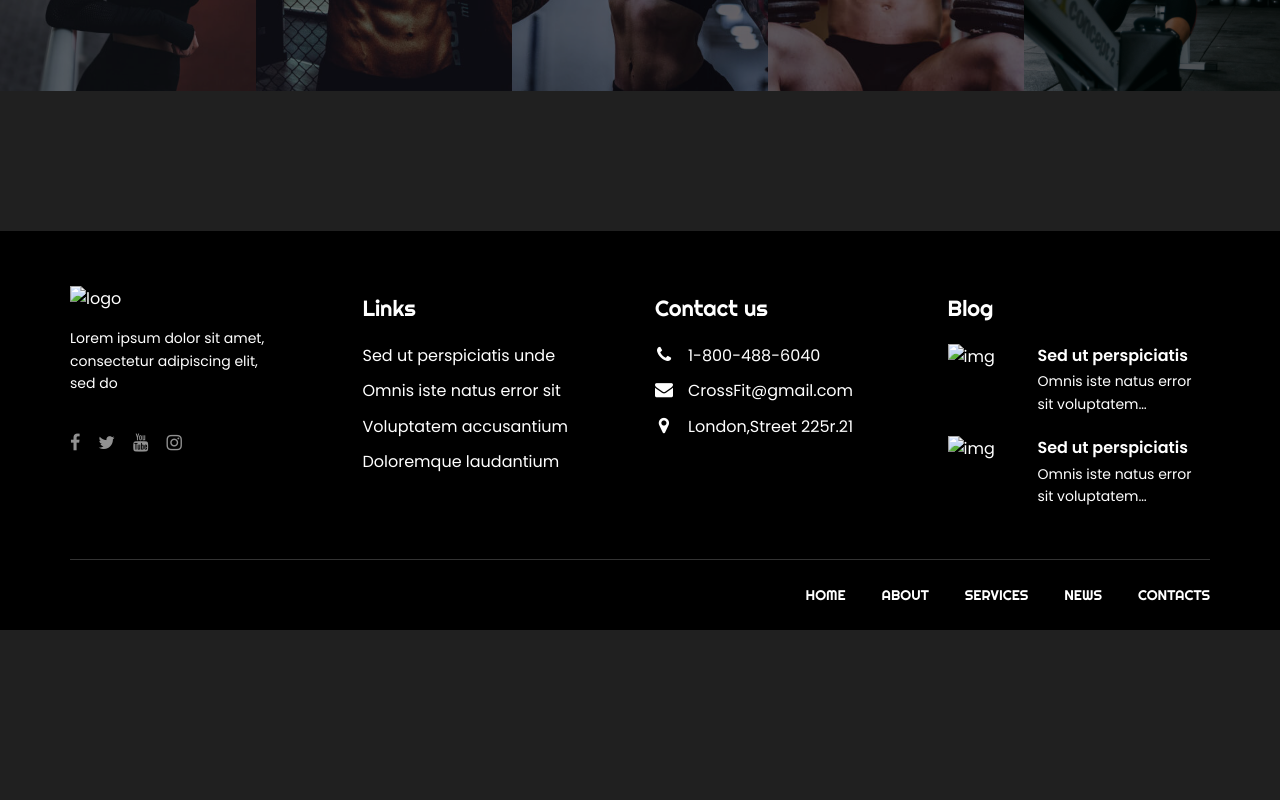
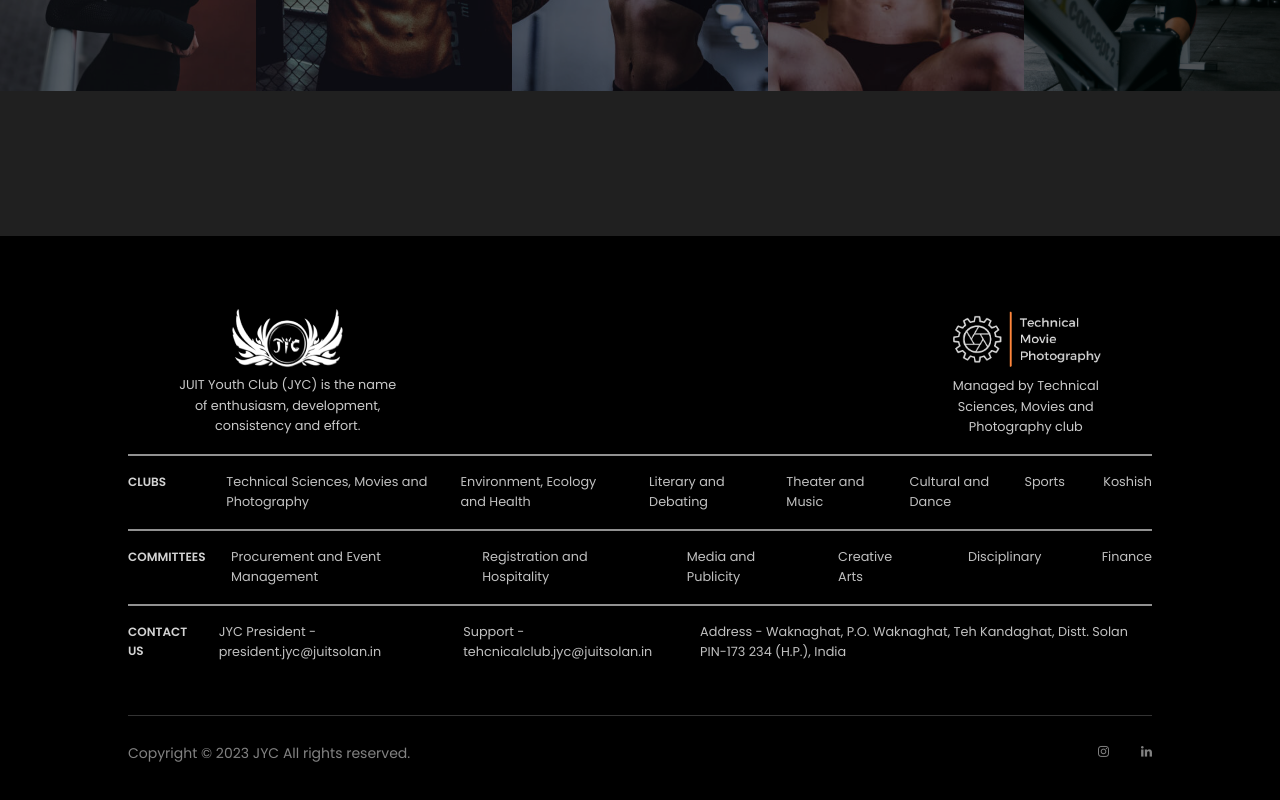
Before and after one commit to sgndesigner/Parakaram, a plain HTML site: page galary.html in a window 1280 px wide. Shown: the part 4182-4982 px from the top of the page. Before the commit the page ends 4812 px from the top, so only its background shows below. Drawn offline with Linux system fonts and the light colour scheme; files whose address does not match are found by name.

Commit message:
gallery footer

```diff
--- a/galary.html
+++ b/galary.html
@@ -15,6 +15,7 @@
 	<link rel="stylesheet" href="assets/css/bootstrap-grid.css">
 	<link rel="stylesheet" href="assets/css/font-awesome.min.css">
 	<link rel="stylesheet" href="assets/css/style.css">
+	<link rel="stylesheet" href="assets/css/footer.css">
 </head>
 
 <body id="home" class="page-trainer">
@@ -356,65 +357,117 @@
 	<!-- ============ S-BEST-TRAINER END ============ -->
 
 	<!-- ================== FOOTER ================== -->
-	<footer>
-		<div class="container">
-			<div class="row">
-				<div class="col-sm-6 col-lg-3 footer-item-logo">
-					<a href="index.html" class="logo-footer"><img src="assets/img/footer-logo2.svg" alt="logo"></a>
-					<p>Lorem ipsum dolor sit amet, consectetur adipiscing elit, sed do</p>
-					<ul class="social-list">
-						<li><a target="_blank" href="https://www.facebook.com/rovadex"><i class="fa fa-facebook" aria-hidden="true"></i></a></li>
-						<li><a target="_blank" href="https://twitter.com/RovadexStudio"><i class="fa fa-twitter" aria-hidden="true"></i></a></li>
-						<li><a target="_blank" href="https://www.youtube.com/"><i class="fa fa-youtube" aria-hidden="true"></i></a></li>
-						<li><a target="_blank" href="https://www.instagram.com/rovadex"><i class="fa fa-instagram" aria-hidden="true"></i></a></li>
-					</ul>
+	<footer class="footer-content">
+		<div class="footer-wrapper">
+		  <div class="footer-links-wrapper">
+			<div></div>
+			<div class="jyc-tmp">
+			  <div class="jyc">
+				<div class="logojyc">
+				  <img class="footer-logojyc" src="./photos/logojyc.png" alt="JYC Logo" />
 				</div>
-				<div class="col-sm-6 col-lg-3 footer-item footer-item-list">
-					<h3>Links</h3>
-					<ul class="footer-link">
-						<li><a href="#">Sed ut perspiciatis unde</a></li>
-						<li><a href="#">Omnis iste natus error sit</a></li>
-						<li><a href="#">Voluptatem accusantium</a></li>
-						<li><a href="#">Doloremque laudantium</a></li>
-					</ul>
+				<div class="jyc-text">
+				  JUIT Youth Club (JYC) is the name <br />
+				  of enthusiasm, development, <br /> consistency and effort.
 				</div>
-				<div class="col-sm-6 col-lg-3 footer-item">
-					<h3>Contact us</h3>
-					<ul class="footer-cont">
-						<li><i class="fa fa-phone" aria-hidden="true"></i><a href="tel:18004886040">1-800-488-6040</a></li>
-						<li><i class="fa fa-envelope" aria-hidden="true"></i><a href="mailto:crossFit@gmail.com">CrossFit@gmail.com</a></li>
-						<li><i class="fa fa-map-marker" aria-hidden="true"></i><a href="contacts.html">London,Street 225r.21</a></li>
-					</ul>
 			  </div>
-				<div class="col-sm-6 col-lg-3 footer-item">
-					<h3>Blog</h3>
-					<ul class="footer-blog">
-						<li>
-							<a href="blog.html" class="img-cover"><img src="assets/img/footer-icon-1.jpg" alt="img"></a>
-							<div class="footer-blog-info">
-								<div class="name"><a href="blog.html">Sed ut perspiciatis</a></div>
-								<p>Omnis iste natus error sit voluptatem…</p>
+			  <div class="tmp">
+				<div class="logotmp">
+				  <img class="footer-logotmp" src="./photos/logotmp.png" alt="TMP Logo" />
 				</div>
+				<div class="tmp-text">
+				  Managed by Technical <br /> Sciences, Movies and <br /> Photography club
+				</div>
+			  </div>
+			</div>
+			<hr />
+			<div class="links-wrapper-1">
+			  <div class="footer-heading">
+				<div class="footer-heading-m">CLUBS</div>
+			  </div>
+			  <ul>
+				<li class="tsmp">
+				  <a href="#">Technical Sciences, Movies and Photography</a>
 				</li>
-						<li>
-							<a href="blog.html" class="img-cover"><img src="assets/img/footer-icon-2.jpg" alt="img"></a>
-							<div class="footer-blog-info">
-								<div class="name"><a href="blog.html">Sed ut perspiciatis</a></div>
-								<p>Omnis iste natus error sit voluptatem…</p>
-							</div>
+				<li class="eeh">
+				  <a href="#">Environment, Ecology and Health</a>
+				</li>
+				<li class="lad">
+				  <a href="#">Literary and Debating</a>
+				</li>
+				<li class="tam">
+				  <a href="#">Theater and Music</a>
+				</li>
+				<li class="cad">
+				  <a href="#">Cultural and Dance</a>
+				</li>
+				<li class="sports">
+				  <a href="#">Sports</a>
+				</li>
+				<li class="koshish">
+				  <a href="#">Koshish</a>
 				</li>
 			  </ul>
 			</div>
+			<hr />
+			<div class="links-wrapper-2">
+			  <div class="footer-heading">
+				<div class="footer-heading-m">COMMITTEES</div>
+			  </div>
+			  <ul>
+				<li class="pem">
+				  <a href="#">Procurement and Event Management</a>
+				</li>
+				<li class="rah">
+				  <a href="#">Registration and Hospitality</a>
+				</li>
+				<li class="map">
+				  <a href="#">Media and Publicity</a>
+				</li>
+				<li class="ca">
+				  <a href="#">Creative Arts</a>
+				</li>
+				<li class="dispi">
+				  <a href="#">Disciplinary</a>
+				</li>
+				<li class="money">
+				  <a href="#">Finance</a>
+				</li>
+			  </ul>
+			</div>
+			<hr />
+			<div class="links-wrapper-3">
+			  <div class="footer-heading">
+				<div class="footer-heading-m">CONTACT US</div>
+			  </div>
+			  <ul>
+				<li class="jyc-president-email">
+				  <a href="mailto:president.jyc@juitsolan.in">JYC President - president.jyc@juitsolan.in</a>
+				</li>
+				<li class="support-email">
+				  <a href="mailto:technicalclub.jyc@juitsolan.in">Support - tehcnicalclub.jyc@juitsolan.in</a>
+				</li>
+				<li class="juit-address">
+				  <a href="//www.google.com/maps/place/Jaypee+University+of+Information+Technology/@31.0154348,77.0663199,15.87z/data=!4m5!3m4!1s0x39057db24364e085:0x4f4fefd65caa0317!8m2!3d31.016551!4d77.070159">
+					Address - Waknaghat, P.O. Waknaghat, Teh Kandaghat, Distt.
+					Solan PIN-173 234 (H.P.), India
+				  </a>
+				</li>
+			  </ul>
 			</div>
 		  <div class="footer-bottom">
-				<div class="copyright"><a href="#" target="_blank"></a></div>
-				<ul class="footer-menu">
-					<li><a href="index.html">Home</a></li>
-					<li><a href="about.html">About</a></li>
-					<li><a href="registration.html">Services</a></li>
-					<li><a href="blog.html">News</a></li>
-					<li><a href="contacts.html">Contacts</a></li>
-				</ul>
+			<div class="copyright">
+			  Copyright &copy; 2023 JYC All rights reserved.
+			</div>
+			<div class="social-icons">
+			  <a href="https://instagram.com/jyc.technical.club?igshid=NjIwNzIyMDk2Mg=="><i class="fa fa-instagram"></i></a>
+			  <a href="https://www.linkedin.com/company/technical-sciences-movies-photography-club-jyc/about/"><i class="fa fa-linkedin"></i></a>
+			</div>
+			<!-- <div class="footer-option-name">
+			  <a href="/teams">Team</a> |
+			  <a href="/page-under-construction">Certification</a>
+			  <a href="//www.google.com">| Login</a>
+			</div> -->
 		  </div>
 		</div>
 	  </footer>
```
Lines whose indentation alone changed are shown as unchanged.
